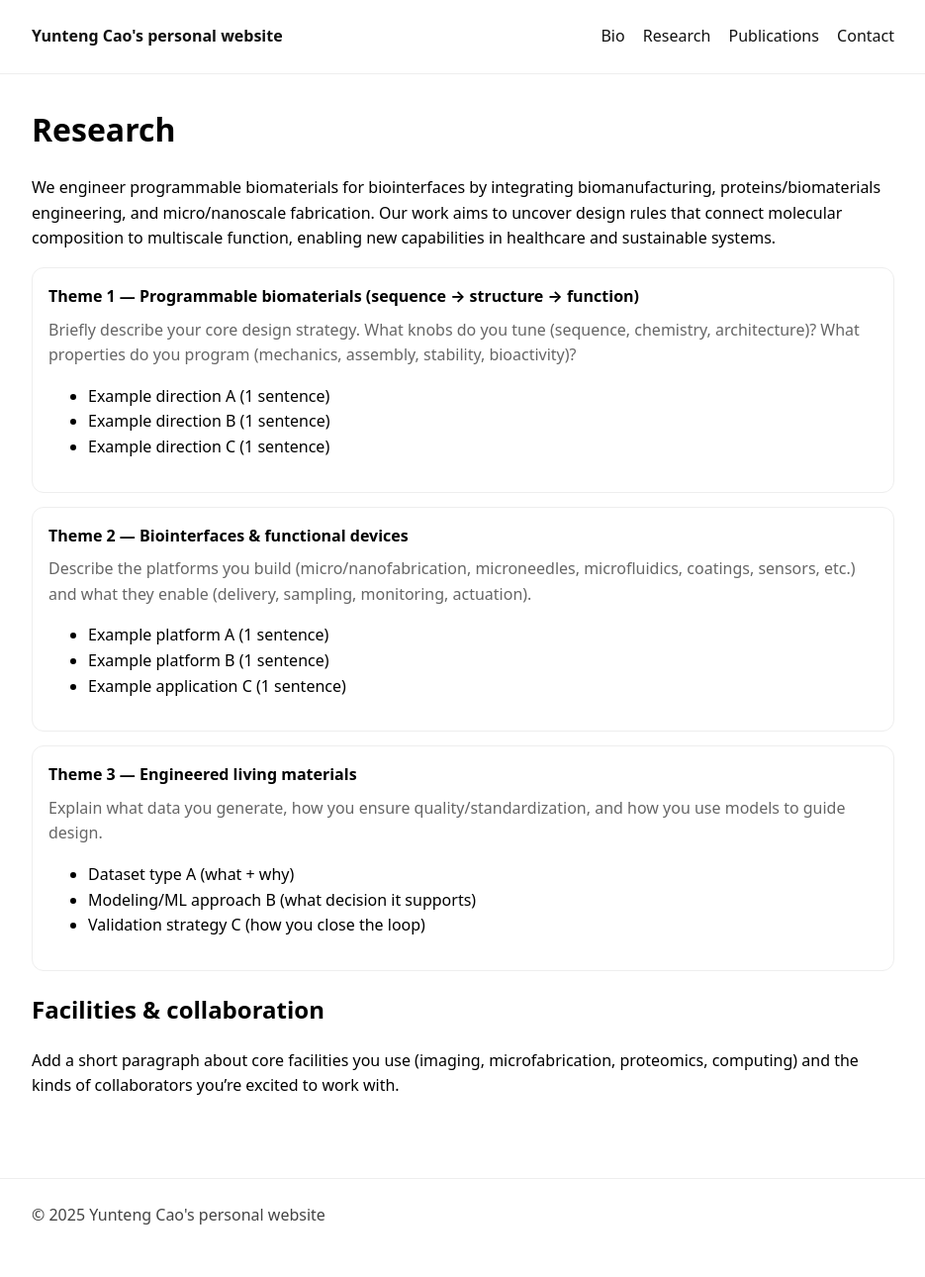
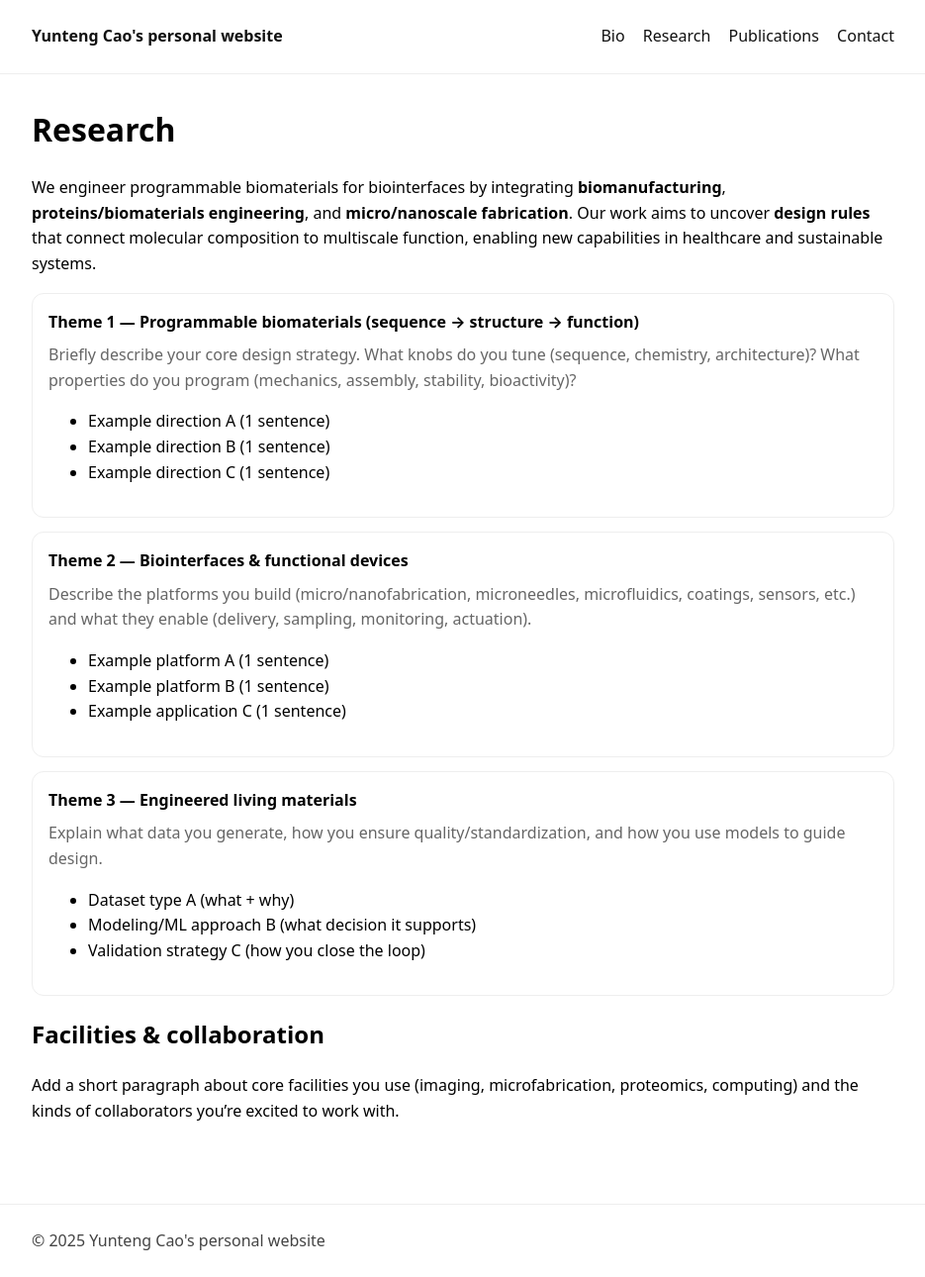
Before and after one commit to Yunteng-Cao/yunteng-cao.github.io, a Jekyll site: the page built from research/index.md, in a window 1280 px wide and 1290 px high. Shown: the whole window at 99% size, without its empty margins (172-1107 px from the left). Built offline with Jekyll 4.4.1, drawn with Linux system fonts in a browser that asks for light colours.

```diff
--- a/research/index.md
+++ b/research/index.md
@@ -3,7 +3,8 @@ layout: default
 title: Research
 ---
 
-We engineer programmable biomaterials for biointerfaces by integrating biomanufacturing, proteins/biomaterials engineering, and micro/nanoscale fabrication. Our work aims to uncover design rules that connect molecular composition to multiscale function, enabling new capabilities in healthcare and sustainable systems.
+We engineer programmable biomaterials for biointerfaces by integrating **biomanufacturing**, **proteins/biomaterials engineering**, and **micro/nanoscale fabrication**. Our work aims to uncover **design rules** that connect molecular composition to multiscale function, enabling new capabilities in healthcare and sustainable systems.
+
 
 <div class="card">
   <strong>Theme 1 — Programmable biomaterials (sequence → structure → function)</strong>
```
